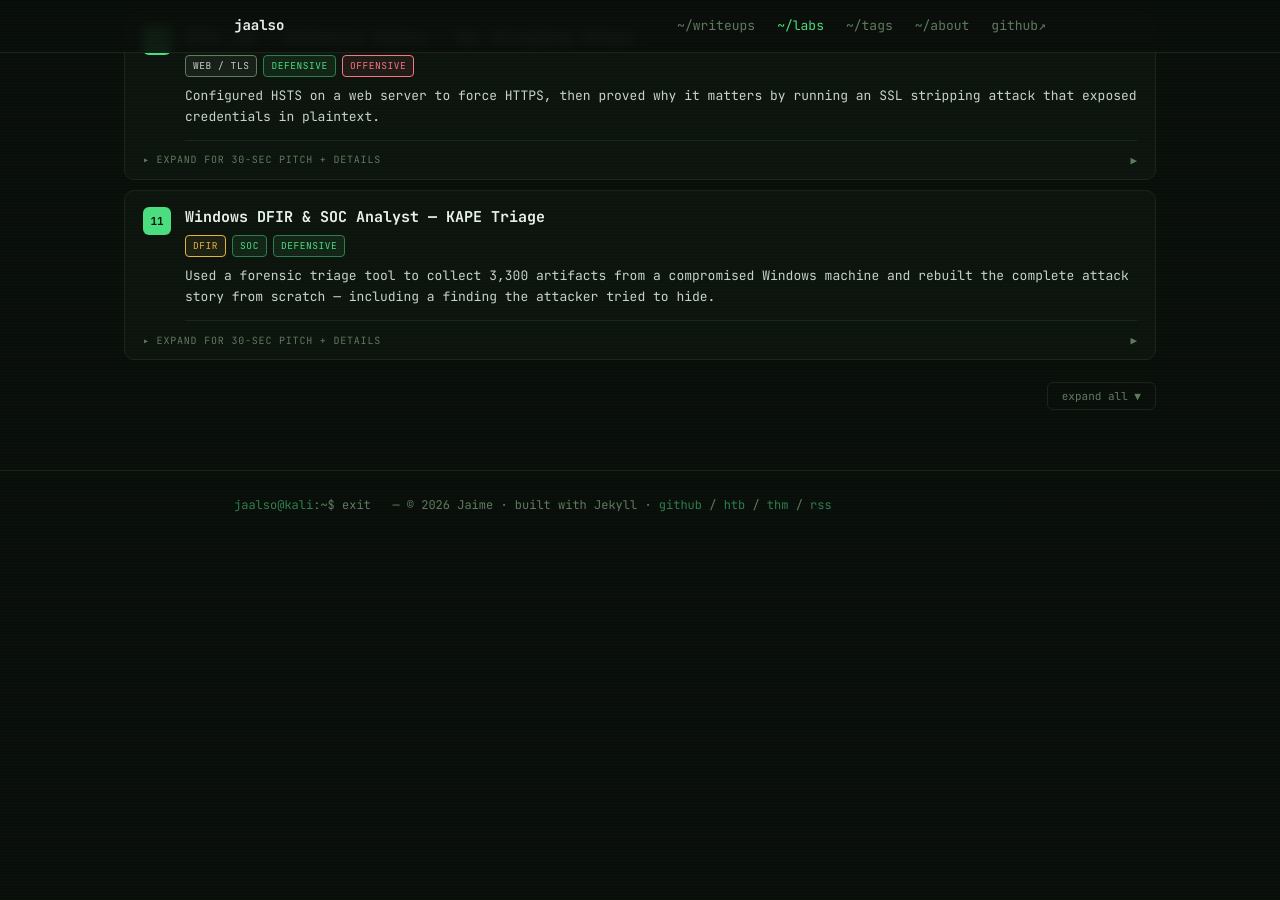
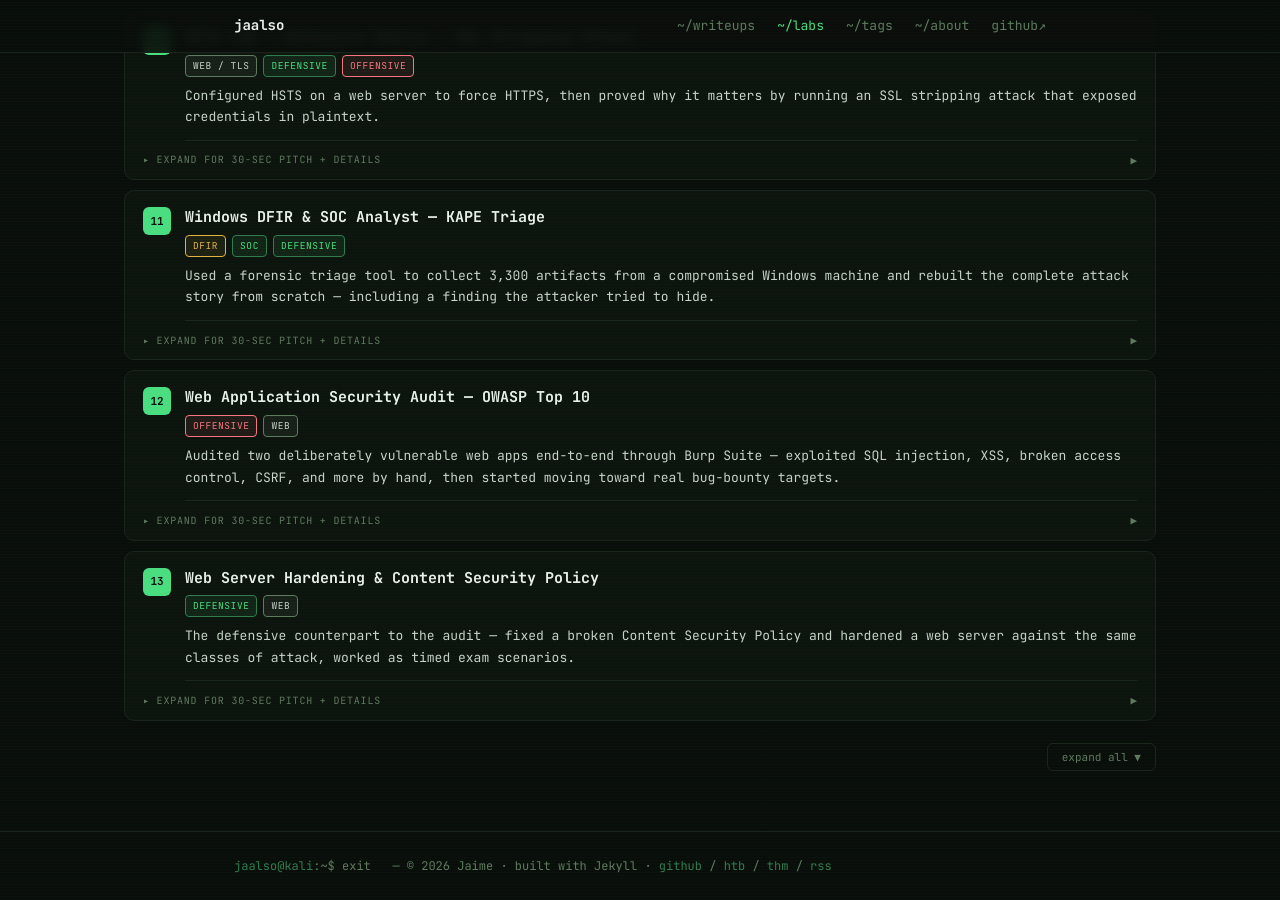
Before and after one commit to jaalso/jaalso.github.io, a Jekyll site: the page built from labs.html, in a window 1280 px wide and 900 px high, scrolled down 1986 px. Built offline with Jekyll 4.4.1, drawn with Linux system fonts in a browser that asks for light colours; before the commit the page ends 2526 px from its top, so only the background shows below that; some of the changed text lies outside the part shown.

Commit message:
add labs 12 (web app audit) + 13 (hardening/CSP), update counts

```diff
--- a/index.html
+++ b/index.html
@@ -12,7 +12,7 @@ title: Home
 
   <div class="stats">
     <span><b>{{ site.posts | size }}</b> write-ups</span>
-    <span><b>11</b> labs</span>
+    <span><b>13</b> labs</span>
     <span><b>6</b> repos</span>
     <span><b>1</b> NCSC.ch acknowledgment</span>
   </div>
@@ -44,7 +44,7 @@ title: Home
 
 <div class="sec" style="margin-top:48px">// <span>ls</span> labs/</div>
 <p style="font-size:13.5px;color:var(--text);max-width:660px;margin-bottom:6px">
-11 hands-on labs across offensive, blue-team, DFIR, SIEM, email security, and web/TLS —
+13 hands-on labs across offensive, blue-team, DFIR, SIEM, email security, and web/TLS —
 each with a 30-second interview pitch, the environment, tools, CVEs, and outcomes. Built
 and run in isolated VirtualBox environments.
 </p>
@@ -62,4 +62,4 @@ and run in isolated VirtualBox environments.
   <h2><a href="{{ '/labs/' | relative_url }}">Windows DFIR &amp; SOC Analyst — KAPE Triage</a></h2>
 </article>
 
-<div class="sec" style="margin-top:30px"><a href="{{ '/labs/' | relative_url }}">→ browse all 11 labs</a></div>
+<div class="sec" style="margin-top:30px"><a href="{{ '/labs/' | relative_url }}">→ browse all 13 labs</a></div>
--- a/labs.html
+++ b/labs.html
@@ -92,12 +92,12 @@ main.wrap { max-width: 1080px; }
 
 <div class="labs-profile">
   <div>
-    <div class="psub">Eleven hands-on labs spanning offensive security, blue-team detection, DFIR, SIEM, email security, and web/TLS — built and run from scratch.</div>
+    <div class="psub">Thirteen hands-on labs spanning offensive security, blue-team detection, DFIR, SIEM, email security, and web/TLS — built and run from scratch.</div>
   </div>
 </div>
 
 <div class="filters">
-  <button class="filter-btn active" onclick="filterLabs('all',this)">all (11)</button>
+  <button class="filter-btn active" onclick="filterLabs('all',this)">all (13)</button>
   <button class="filter-btn" onclick="filterLabs('offensive',this)">offensive</button>
   <button class="filter-btn" onclick="filterLabs('defensive',this)">defensive / blue</button>
   <button class="filter-btn" onclick="filterLabs('forensics',this)">forensics / dfir</button>
@@ -572,6 +572,100 @@ main.wrap { max-width: 1080px; }
   </div>
 </div>
 
+<!-- ═══════════ LAB 12 ═══════════ -->
+<div class="lab" data-tags="offensive web">
+  <div class="lab-header" onclick="toggle(this.closest('.lab'))">
+    <div class="lab-num">12</div>
+    <div class="lab-title-block">
+      <div class="lab-title">Web Application Security Audit — OWASP Top 10</div>
+      <div class="lab-tags">
+        <span class="tag tag-offensive">Offensive</span>
+        <span class="tag tag-web">Web</span>
+      </div>
+      <div class="lab-core">Audited two deliberately vulnerable web apps end-to-end through Burp Suite — exploited SQL injection, XSS, broken access control, CSRF, and more by hand, then started moving toward real bug-bounty targets.</div>
+    </div>
+  </div>
+  <div class="lab-toggle-row" onclick="toggle(this.closest('.lab'))">
+    <div class="lab-elevator-label">▸ expand for 30-sec pitch + details</div>
+    <div class="lab-chevron">▶</div>
+  </div>
+  <div class="lab-body">
+    <div class="elevator-box">
+      <div class="elevator-label">30-second interview pitch</div>
+      <div class="elevator-text">"I ran a structured web app audit across two platforms — OWASP Juice Shop self-hosted in Docker, and the PortSwigger Web Security Academy — driving everything through Burp Suite. I exploited the OWASP Top 10 by hand: SQL injection (login auth-bypass and UNION-based extraction), XSS (DOM and reflected), broken access control (IDOR, forced browsing, path traversal), CSRF, and username enumeration. I automated a credential attack with Burp Intruder, then moved from guided labs toward real targets by registering on Swiss bug-bounty VDP programs."</div>
+    </div>
+    <div class="lab-grid">
+      <div class="info-block">
+        <div class="info-label">Environment</div>
+        <div class="info-content">Kali · Burp Suite Community<br>OWASP Juice Shop (Docker, proxied via Burp)<br>PortSwigger Web Security Academy</div>
+      </div>
+      <div class="info-block">
+        <div class="info-label">Tools</div>
+        <div class="info-content mono">Burp Proxy · Repeater · Intruder<br>Match &amp; Replace · FoxyProxy · ModHeader · Docker</div>
+      </div>
+      <div class="info-block full">
+        <div class="info-label">Vulnerabilities Exploited — OWASP Top 10</div>
+        <div class="info-content">
+          <span class="mitre">A03 Injection</span> SQLi auth-bypass (Login Admin / Bender) · UNION extraction (Admin Section, PortSwigger F1–F3) · XSS DOM &amp; reflected<br>
+          <span class="mitre">A01 Broken Access Control</span> IDOR (View Basket) · forced browsing (User Credentials) · path traversal ×3 · CSRF<br>
+          <span class="mitre">A07 Auth Failures</span> username enumeration via differing responses · info disclosure via provoked errors
+        </div>
+      </div>
+      <div class="info-block">
+        <div class="info-label">Automation</div>
+        <div class="info-content">Burp Intruder wordlist attack — custom exercise against a login form</div>
+      </div>
+      <div class="info-block">
+        <div class="info-label">Outcome</div>
+        <div class="info-content">~10 Juice Shop + ~9 PortSwigger labs across the OWASP Top 10. From lab solver to researcher: registered on GoBugFree &amp; BugBountyCH, beginning VDP recon.</div>
+      </div>
+    </div>
+  </div>
+</div>
+
+<!-- ═══════════ LAB 13 ═══════════ -->
+<div class="lab" data-tags="defensive web">
+  <div class="lab-header" onclick="toggle(this.closest('.lab'))">
+    <div class="lab-num">13</div>
+    <div class="lab-title-block">
+      <div class="lab-title">Web Server Hardening &amp; Content Security Policy</div>
+      <div class="lab-tags">
+        <span class="tag tag-defensive">Defensive</span>
+        <span class="tag tag-web">Web</span>
+      </div>
+      <div class="lab-core">The defensive counterpart to the audit — fixed a broken Content Security Policy and hardened a web server against the same classes of attack, worked as timed exam scenarios.</div>
+    </div>
+  </div>
+  <div class="lab-toggle-row" onclick="toggle(this.closest('.lab'))">
+    <div class="lab-elevator-label">▸ expand for 30-sec pitch + details</div>
+    <div class="lab-chevron">▶</div>
+  </div>
+  <div class="lab-body">
+    <div class="elevator-box">
+      <div class="elevator-label">30-second interview pitch</div>
+      <div class="elevator-text">"After learning to break web apps, I worked the defensive side as timed exam scenarios: diagnosing and fixing a broken Content Security Policy to shut down XSS, and hardening a web server's configuration and security headers. I turned each into a reusable playbook in Obsidian — a Web App Pentest playbook, a CSP playbook, and a Hardening playbook — so the fix is repeatable under exam pressure, not improvised."</div>
+    </div>
+    <div class="lab-grid">
+      <div class="info-block">
+        <div class="info-label">Scenarios Worked</div>
+        <div class="info-content">Fix a broken Content Security Policy<br>Web application security testing<br>Web server hardening — all timed</div>
+      </div>
+      <div class="info-block">
+        <div class="info-label">Focus</div>
+        <div class="info-content mono">CSP directives · security headers<br>server config hardening · XSS mitigation</div>
+      </div>
+      <div class="info-block full">
+        <div class="info-label">Deliverables</div>
+        <div class="info-content">Three reusable exam playbooks built in Obsidian — <span class="mitre">Web App Pentest</span> <span class="mitre">CSP</span> <span class="mitre">Hardening</span> — each a step-by-step, repeatable procedure rather than ad-hoc notes.</div>
+      </div>
+      <div class="info-block">
+        <div class="info-label">Pairs With</div>
+        <div class="info-content">Lab 12 (Web App Audit) — same attack classes, defender's view. Offense and defense on one event chain.</div>
+      </div>
+    </div>
+  </div>
+</div>
+
 </div><!-- end labs -->
 
 <div class="labs-toolbar">
```
